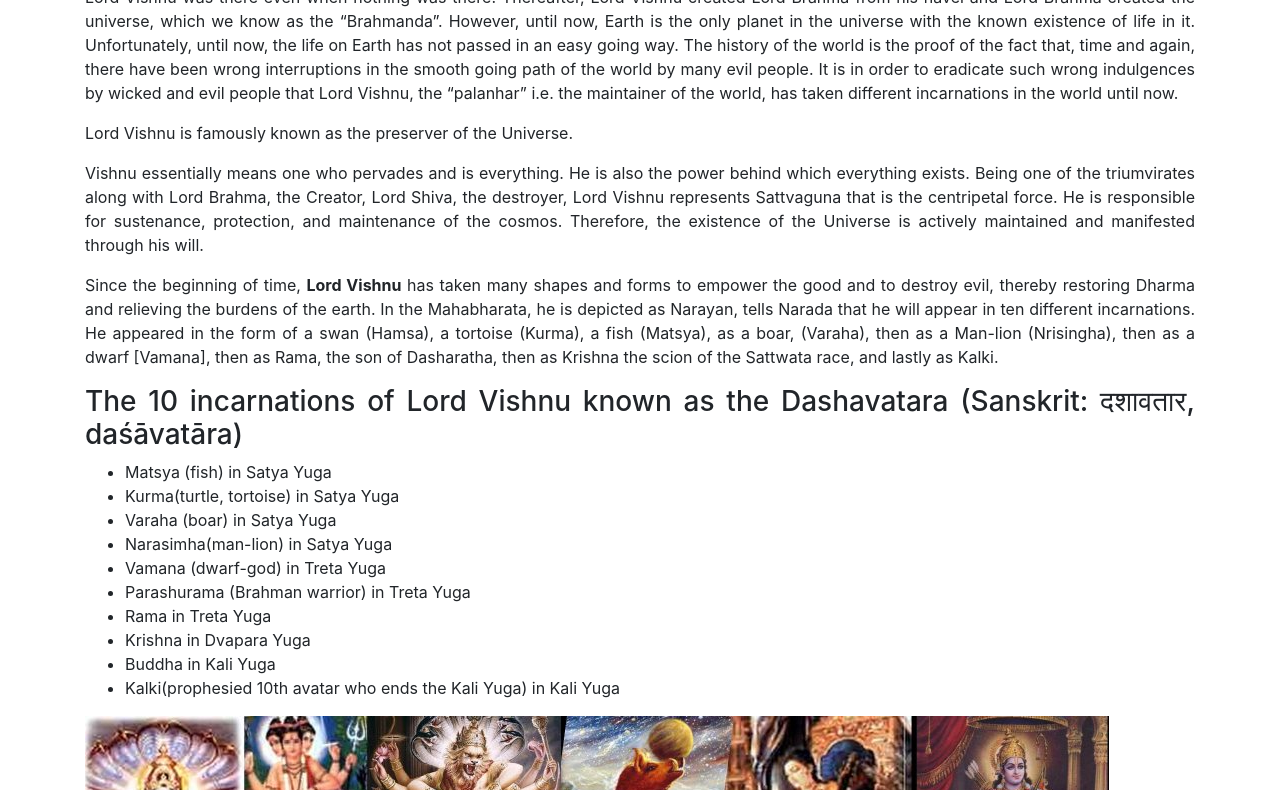
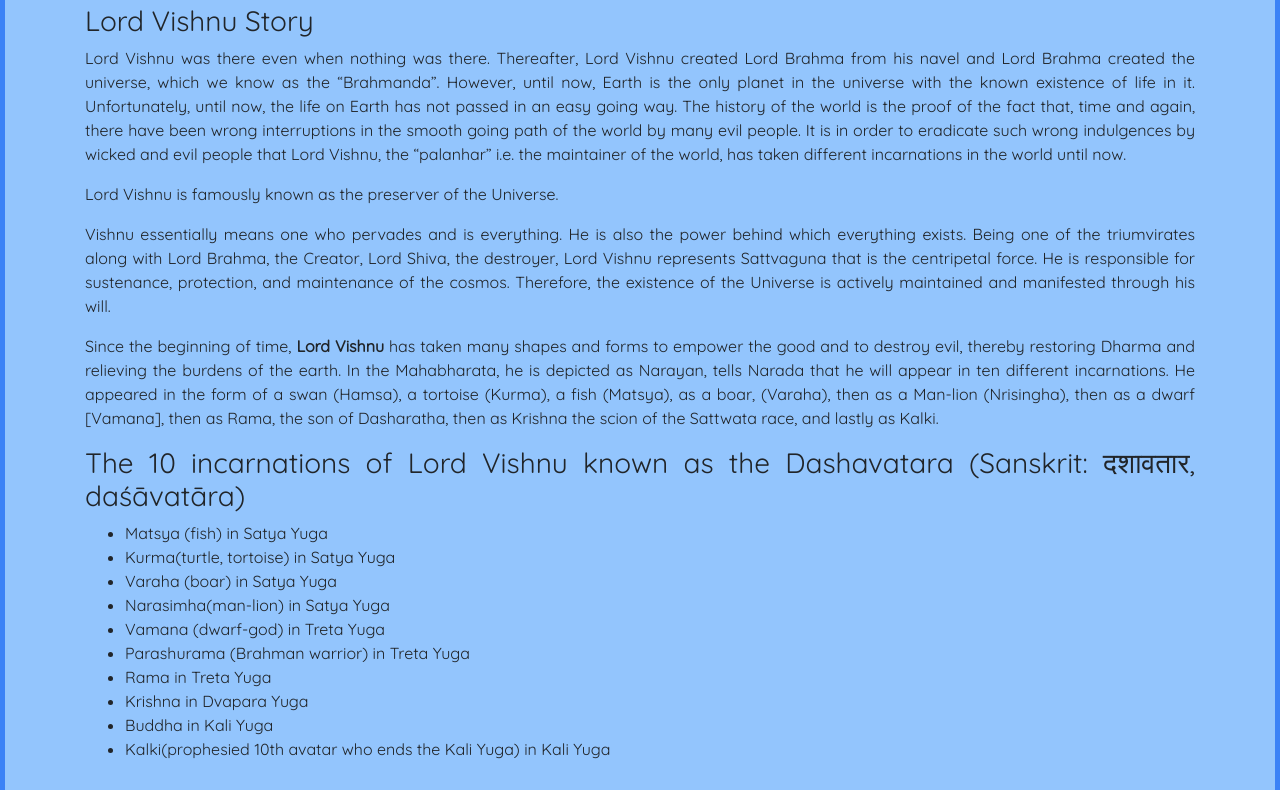
Before and after one commit to amnsuryansh/neogcamp-markfifteen-2, a plain HTML site: page index.html in a window 1280 px wide. Shown: the part 209-999 px from the top of the page. Drawn offline with nearby package versions, Linux system fonts and the light colour scheme.

Commit message:
feat:blog 2 updated

```diff
--- a/index.html
+++ b/index.html
@@ -7,7 +7,7 @@
     <meta name="viewport" content="width=device-width, initial-scale=1.0">
     <link rel="stylesheet" href="https://stackpath.bootstrapcdn.com/bootstrap/4.4.1/css/bootstrap.min.css"
         integrity="sha384-Vkoo8x4CGsO3+Hhxv8T/Q5PaXtkKtu6ug5TOeNV6gBiFeWPGFN9MuhOf23Q9Ifjh" crossorigin="anonymous">
-    <link rel="stylesheet" href="blog2.css">
+    <link rel="stylesheet" href="styles.css">
 
     <title>Narayan - Almighty | Non-technical Blog</title>
 </head>
```
